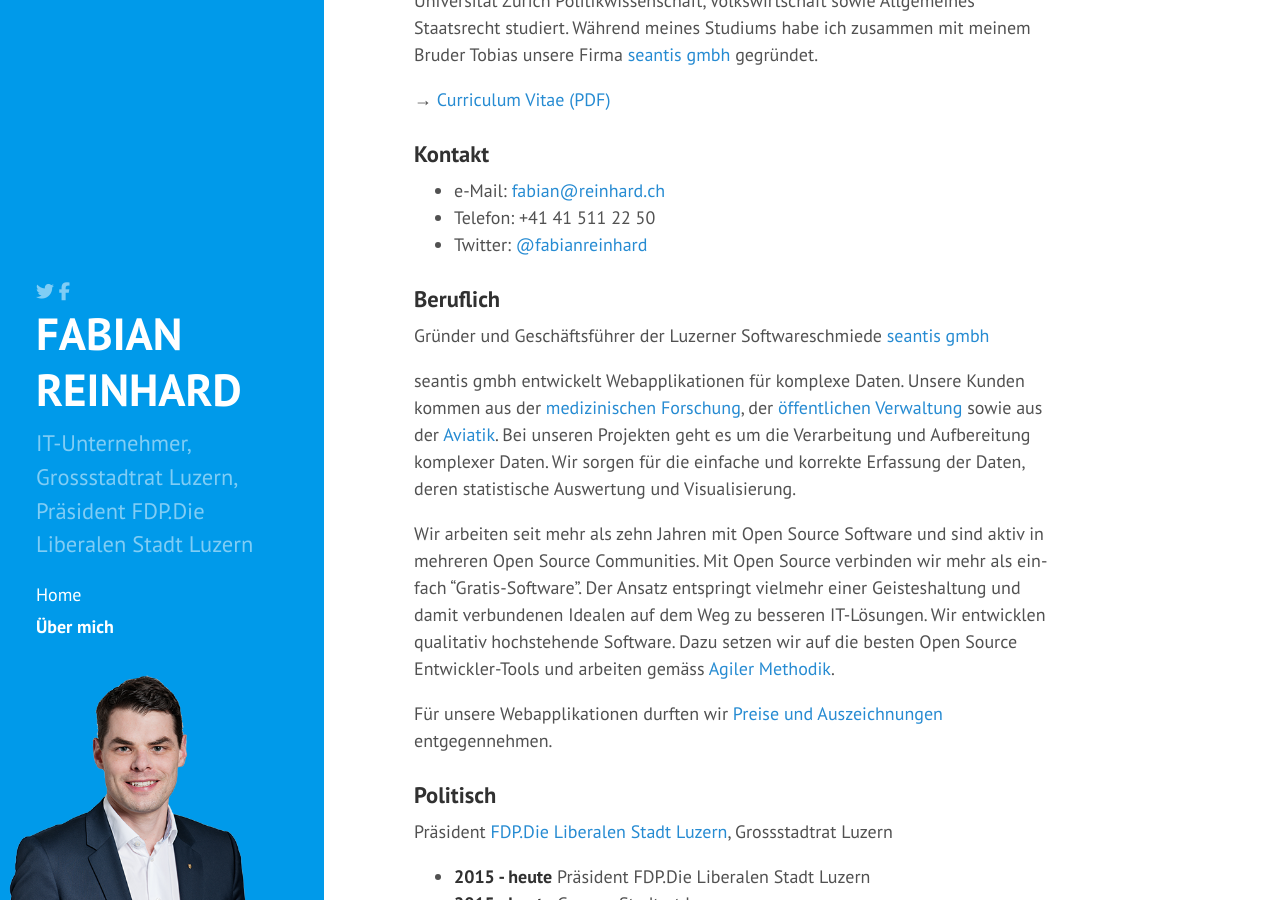
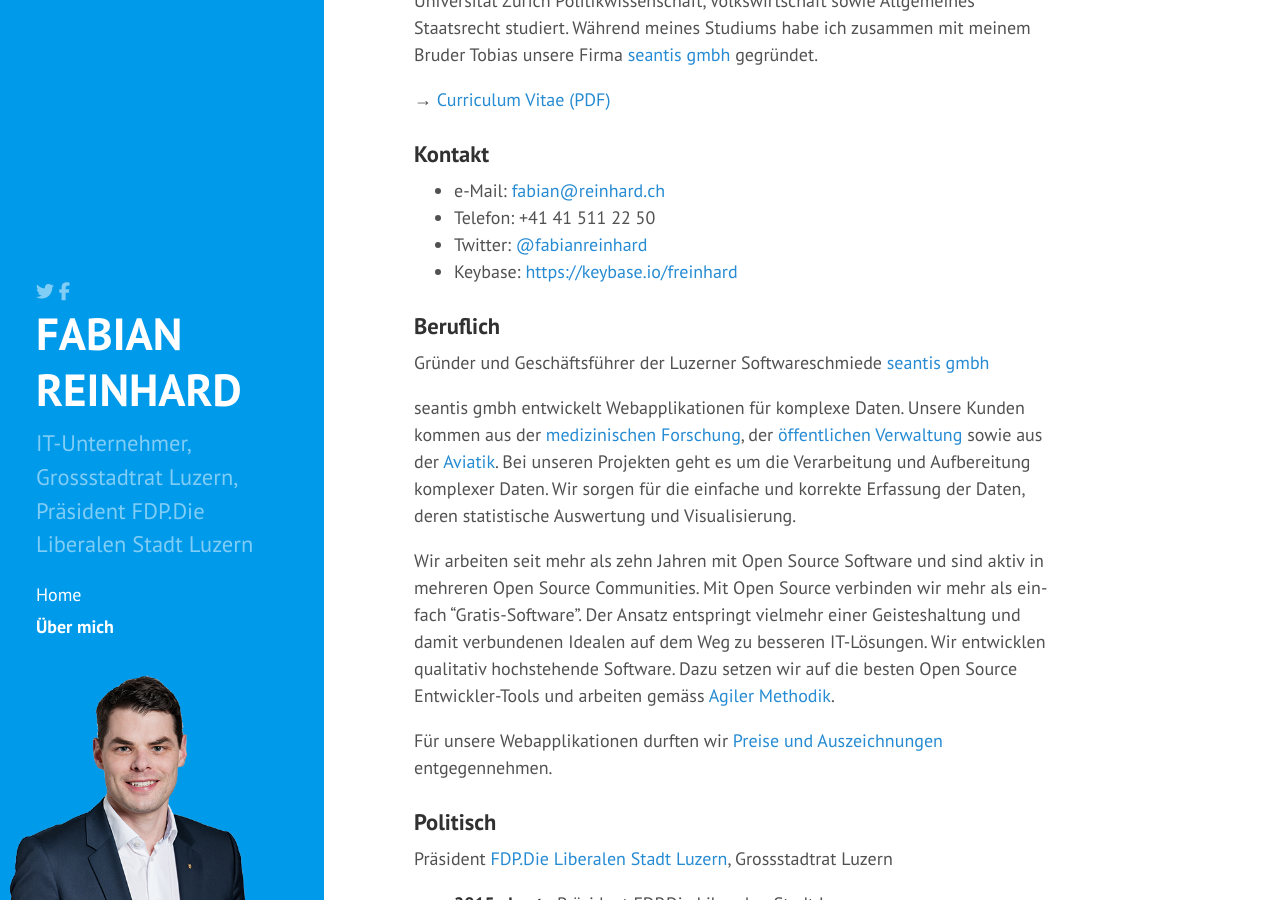
Before and after one commit to freinhard/freinhard.github.io, a Jekyll site: the page built from about.md, in a window 1280 px wide and 900 px high, scrolled down 706 px. Built offline with Jekyll 4.4.1, drawn with Linux system fonts in a browser that asks for light colours; nearby versions of some CDN libraries; comment, search, counter and statistics services are not loaded; some of the changed lines change nothing that is shown.

Commit message:
Add keybase

```diff
--- a/about.md
+++ b/about.md
@@ -15,6 +15,7 @@
 - e-Mail: [fabian@reinhard.ch](mailto:fabian@reinhard.ch)
 - Telefon: +41 41 511 22 50
 - Twitter: [@fabianreinhard](https://www.twitter.com/fabianreinhard)
+- Keybase: [https://keybase.io/freinhard](https://keybase.io/freinhard)
 
 ### Beruflich
 Gründer und Geschäftsführer der Luzerner Softwareschmiede [seantis gmbh](https://www.seantis.ch)
```
